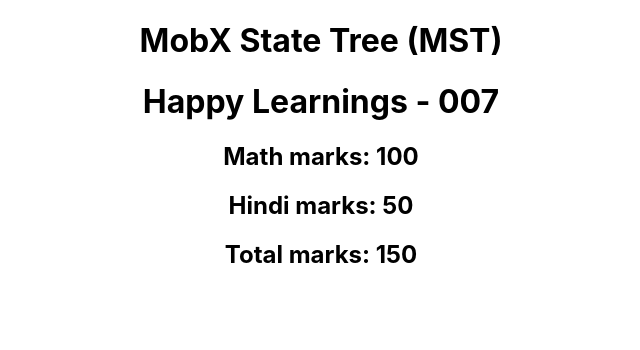
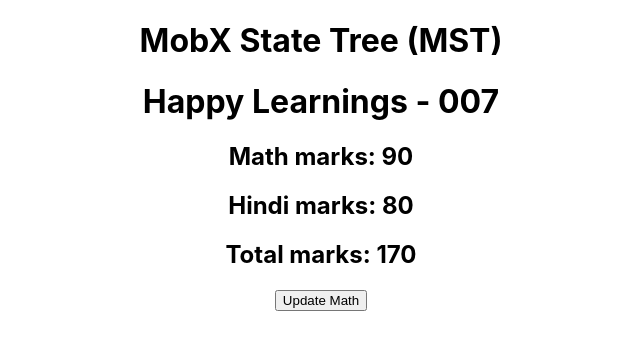
Before and after one commit to AmirMustafa/react-mobx-todo, a React (Create React App) app: page / in a window 1280 px wide. Shown: the top 350 px of the page, without its empty margins (319-959 px from the left). Built offline with nearby package versions, Linux system fonts and the light colour scheme.

Commit message:
feat: updating mst state - match marks

```diff
--- a/src/UserStoreMST.js
+++ b/src/UserStoreMST.js
@@ -22,8 +22,8 @@
 const users = UserModel.create({
     userId: '007',
     userName: 'Happy Learnings',
-    math: 100,
-    hindi: 50
+    math: 90,
+    hindi: 80
 });
 
 export default users;
--- a/src/mst/Home.js
+++ b/src/mst/Home.js
@@ -1,15 +1,19 @@
 import React from 'react';
+import { observer } from 'mobx-react-lite';
 import store from '../UserStoreMST';
 
 function Home() {
+    const updateMathMarks = () => {
+        store.setMath(100);
+    };
     return (
         <div>
             <h1>{store.userName} - {store.userId}</h1>
             <h2>Math marks: {store.math}</h2>
             <h2>Hindi marks: {store.hindi}</h2>
             <h2>Total marks: {store.totalMarks}</h2>
-            {/* <button onClick={}>Update Hindi</button> */}
+            <button onClick={updateMathMarks}>Update Math</button>
         </div>
     );
 }
-export default Home;
+export default observer(Home);
```
